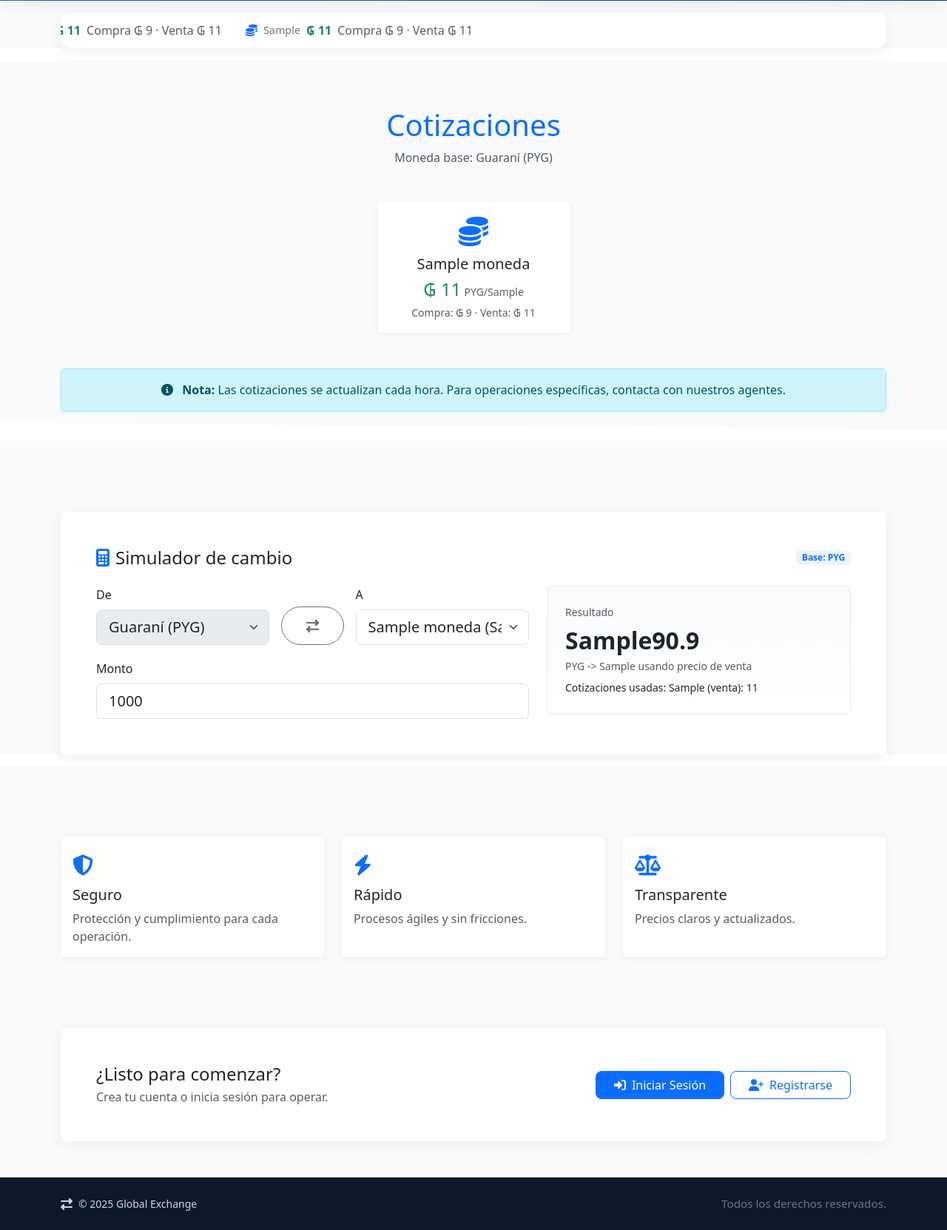
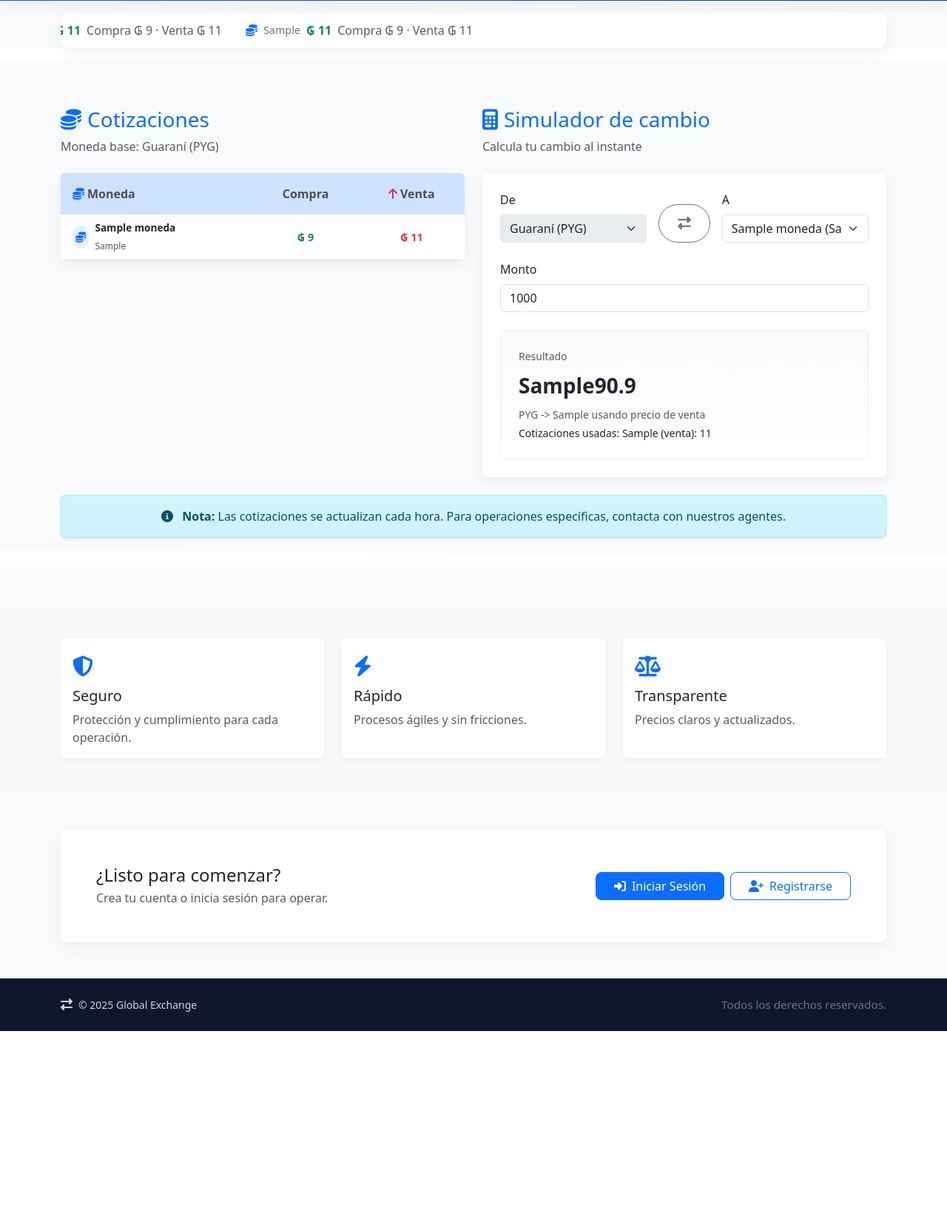
Before and after one commit to ingenieria-software-fpuna/global-exchange, a Django app: page / in a window 1280 px wide. Shown: the part 391-2054 px from the top of the page at 74% size. After the commit the page ends 1785 px from the top, so only its background shows below. Run offline with Django 5.2, Linux system fonts and the light colour scheme; tables that the repository leaves empty hold one stand-in row (values such as "Sample post").

Commit message:
GE-124: Corregir visualizacion de cotizacion en forma de tabla

```diff
--- a/templates/welcome.html
+++ b/templates/welcome.html
@@ -29,6 +29,11 @@
 .btn-swap { border-radius: 999px; height: 52px; display:flex; align-items:center; justify-content:center; font-size: 1.1rem; }
 .btn-swap i { transition: transform .2s ease; }
 .btn-swap:hover i { transform: rotate(180deg); }
+
+/* Cotizaciones styles */
+.hover-row { transition: all 0.2s ease; }
+.hover-row:hover { background-color: rgba(13, 110, 253, 0.05) !important; transform: scale(1.01); }
+.hover-text-primary:hover { color: #0d6efd !important; }
 </style>
 {% endblock %}
 
@@ -105,39 +110,130 @@
 </section>
 {% endif %}
 
-<!-- Cotizaciones -->
+<!-- Cotizaciones y Simulador -->
 {% if monedas_con_tasas %}
 <section class="py-5">
     <div class="container">
-        <div class="text-center mb-5">
-            <h2 class="h1 text-primary mb-2">Cotizaciones</h2>
-            <p class="text-muted">Moneda base: Guaraní (PYG)</p>
-        </div>
+        <div class="row g-4">
+            <!-- Cotizaciones - Columna izquierda -->
+            <div class="col-12 col-lg-6">
+                <div class="mb-4">
+                    <h2 class="h3 text-primary mb-2">
+                        <i class="fas fa-coins me-2"></i>Cotizaciones
+                    </h2>
+                    <p class="text-muted mb-0">Moneda base: Guaraní (PYG)</p>
+                </div>
 
-        <div class="row g-4 justify-content-center">
-            {% for item in monedas_con_tasas %}
-            <div class="col-12 col-sm-6 col-md-4 col-lg-3">
-                <div class="card h-100">
-                    <div class="card-body text-center">
-                        <div class="display-6 text-primary mb-2">
-                            <i class="{{ item.moneda.codigo|get_icono_moneda }}"></i>
+                <div class="card border-0 shadow-soft overflow-hidden">
+                    <div class="card-body p-0">
+                        <div class="table-responsive">
+                            <table class="table table-hover mb-0">
+                                <thead>
+                                    <tr class="table-primary">
+                                        <th class="border-0 py-3 px-3 fw-bold">
+                                            <i class="fas fa-coins me-1 text-primary"></i>Moneda
+                                        </th>
+                                        <th class="border-0 py-3 px-3 text-center fw-bold">
+                                            <i class="text-success"></i>Compra
+                                        </th>
+                                        <th class="border-0 py-3 px-3 text-center fw-bold">
+                                            <i class="fas fa-arrow-up me-1 text-danger"></i>Venta
+                                        </th>
+                                    </tr>
+                                </thead>
+                                <tbody>
+                                    {% for item in monedas_con_tasas %}
+                                    <tr class="align-middle hover-row">
+                                        {% if user.is_authenticated and perms.tasa_cambio.view_tasacambio %}
+                                        <td class="py-2 px-3 clickable-row" onclick="window.location.href='{% url 'tasa_cambio:tasacambio_historial' item.moneda.id %}'" style="cursor: pointer;">
+                                        {% else %}
+                                        <td class="py-2 px-3">
+                                        {% endif %}
+                                            <div class="d-flex align-items-center">
+                                                <div class="me-2">
+                                                    <div class="bg-primary bg-opacity-10 rounded-circle p-1">
+                                                        <i class="{{ item.moneda.codigo|get_icono_moneda }} text-primary" style="font-size: 0.9rem;"></i>
+                                                    </div>
+                                                </div>
+                                                <div>
+                                                    <div class="fw-bold text-dark" style="font-size: 0.85rem;">{{ item.moneda.nombre }}</div>
+                                                    <small class="text-muted" style="font-size: 0.75rem;">{{ item.moneda.codigo }}</small>
+                                                </div>
+                                            </div>
+                                        </td>
+                                        <td class="py-2 px-3 text-center">
+                                            <span class="fw-bold text-success" style="font-size: 0.9rem;">
+                                                {{ item.tasa.tasa_compra|formatear_guaranies }}
+                                            </span>
+                                        </td>
+                                        <td class="py-2 px-3 text-center">
+                                            <span class="fw-bold text-danger" style="font-size: 0.9rem;">
+                                                {{ item.tasa.tasa_venta|formatear_guaranies }}
+                                            </span>
+                                        </td>
+                                    </tr>
+                                    {% endfor %}
+                                </tbody>
+                            </table>
                         </div>
-                        <h5 class="card-title">{{ item.moneda.nombre }}</h5>
-                        <p class="mb-1">
-                            <span class="h4 text-success">{{ item.tasa.tasa_venta|formatear_guaranies }}</span>
-                            <small class="text-muted"> PYG/{{ item.moneda.codigo }}</small>
-                        </p>
-                        <small class="text-muted">
-                            Compra: {{ item.tasa.tasa_compra|formatear_guaranies }} ·
-                            Venta: {{ item.tasa.tasa_venta|formatear_guaranies }}
-                        </small>
                     </div>
                 </div>
             </div>
-            {% endfor %}
+
+            <!-- Simulador - Columna derecha -->
+            <div class="col-12 col-lg-6">
+                <div class="mb-4">
+                    <h2 class="h3 text-primary mb-2">
+                        <i class="fas fa-calculator me-2"></i>Simulador de cambio
+                    </h2>
+                    <p class="text-muted mb-0">Calcula tu cambio al instante</p>
+                </div>
+
+                <div class="card sim-card shadow-soft">
+                    <div class="card-body p-4">
+                        <div class="row g-3 align-items-end mb-4">
+                            <div class="col-12 col-md-5">
+                                <label class="form-label">De</label>
+                                <select id="origen_pub" class="form-select">
+                                    <option value="PYG" selected>Guaraní (PYG)</option>
+                                </select>
+                            </div>
+                            <div class="col-12 col-md-2 d-flex align-items-end justify-content-center">
+                                <button id="btnToggleDir_pub" type="button" class="btn btn-outline-secondary btn-swap w-100" title="Cambiar dirección" aria-label="Cambiar dirección">
+                                    <i class="fas fa-right-left"></i>
+                                </button>
+                            </div>
+                            <div class="col-12 col-md-5">
+                                <label class="form-label">A</label>
+                                <select id="destino_pub" class="form-select">
+                                    {% for m in monedas %}
+                                        {% if m.codigo != 'PYG' %}
+                                            <option value="{{ m.codigo }}" {% if m.codigo == 'USD' %}selected{% endif %}>{{ m.nombre }} ({{ m.codigo }})</option>
+                                        {% endif %}
+                                    {% endfor %}
+                                </select>
+                            </div>
+                        </div>
+
+                        <div class="mb-4">
+                            <label class="form-label">Monto</label>
+                            <input id="monto_pub" type="number" class="form-control" placeholder="0,00" step="any" min="0" value="1000">
+                        </div>
+
+                        <div id="resultado_pub" class="p-4 rounded sim-result" style="min-height: 120px; display: flex; flex-direction: column; justify-content: center;">
+                            <div class="text-muted small mb-2">Resultado</div>
+                            <div class="fs-3 fw-bold mb-2" id="resultado_valor_pub">—</div>
+                            <div class="small text-muted mb-1" id="resultado_detalle_pub">Selecciona monedas y monto para simular.</div>
+                            <div class="small" id="resultado_tasas_pub"></div>
+                        </div>
+                    </div>
+                </div>
+            </div>
         </div>
 
-        <div class="row mt-5">
+
+
+        <div class="row mt-4">
             <div class="col-12">
                 <div class="alert alert-info shadow-sm text-center" role="alert">
                     <i class="fas fa-circle-info me-2"></i>
@@ -162,68 +258,6 @@
     </div>
 </section>
 {% endif %}
-
-<!-- Simulador público -->
-<section id="simulador" class="py-5 bg-light">
-  <div class="container">
-    <div class="row justify-content-center">
-      <div class="col-12">
-        <div class="card sim-card shadow-soft">
-          <div class="card-body p-4 p-md-5">
-            <div class="d-flex align-items-center justify-content-between mb-4">
-              <h3 class="h4 mb-0"><i class="fas fa-calculator text-primary me-2"></i>Simulador de cambio</h3>
-              <span class="badge sim-header-badge">Base: PYG</span>
-            </div>
-
-            <div class="row g-4 align-items-stretch">
-              <div class="col-12 col-lg-7">
-                <div class="row g-3 align-items-end">
-                  <div class="col-12 col-md-5">
-                    <label class="form-label">De</label>
-                    <select id="origen_pub" class="form-select form-select-lg">
-                      <option value="PYG" selected>Guaraní (PYG)</option>
-                    </select>
-                  </div>
-                  <div class="col-12 col-md-2 d-flex align-items-end justify-content-center">
-                    <button id="btnToggleDir_pub" type="button" class="btn btn-outline-secondary btn-swap w-100" title="Cambiar dirección" aria-label="Cambiar dirección">
-                      <i class="fas fa-right-left"></i>
-                    </button>
-                  </div>
-                  <div class="col-12 col-md-5">
-                    <label class="form-label">A</label>
-                    <select id="destino_pub" class="form-select form-select-lg">
-                      {% for m in monedas %}
-                        {% if m.codigo != 'PYG' %}
-                          <option value="{{ m.codigo }}" {% if m.codigo == 'USD' %}selected{% endif %}>{{ m.nombre }} ({{ m.codigo }})</option>
-                        {% endif %}
-                      {% endfor %}
-                    </select>
-                  </div>
-                </div>
-
-                <div class="row g-3 mt-1">
-                  <div class="col-12">
-                    <label class="form-label">Monto</label>
-                    <input id="monto_pub" type="number" class="form-control form-control-lg" placeholder="0,00" step="any" min="0" value="1000">
-                  </div>
-                </div>
-              </div>
-              <div class="col-12 col-lg-5">
-                <div id="resultado_pub" class="p-4 rounded sim-result">
-                  <div class="text-muted small mb-1">Resultado</div>
-                  <div class="fs-2 fw-bold" id="resultado_valor_pub">—</div>
-                  <div class="small text-muted" id="resultado_detalle_pub">Selecciona monedas y monto para simular.</div>
-                  <div class="small mt-2" id="resultado_tasas_pub"></div>
-                </div>
-              </div>
-            </div>
-          </div>
-        </div>
-      </div>
-    </div>
-  </div>
-  <div class="bg-white" style="height: 16px;"></div>
-</section>
 
 <!-- Características -->
 <section class="py-5 bg-light">
```
